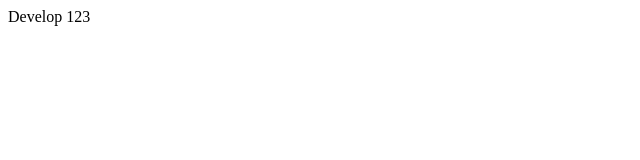
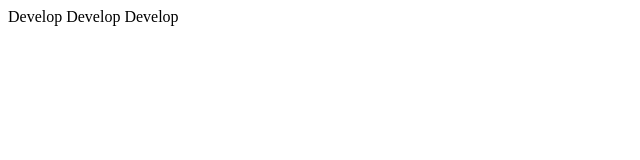
Before and after one commit to groot007/git, a plain HTML site: page index.html in a window 1280 px wide. Shown: the whole page, without its empty margins (0-640 px from the left). Drawn offline with Linux system fonts and the light colour scheme.

Commit message:
Revert "123 develo"
This reverts commit 7b3b115482ac6aea6ac25c7713bc6122a2c8bcb9.

```diff
--- a/index.html
+++ b/index.html
@@ -5,6 +5,8 @@
     <title>Title</title>
 </head>
 <body>
-    <span>Develop 123</span>
+    <span>Develop</span>
+    <span>Develop</span>
+    <span>Develop</span>
 </body>
 </html>
```
